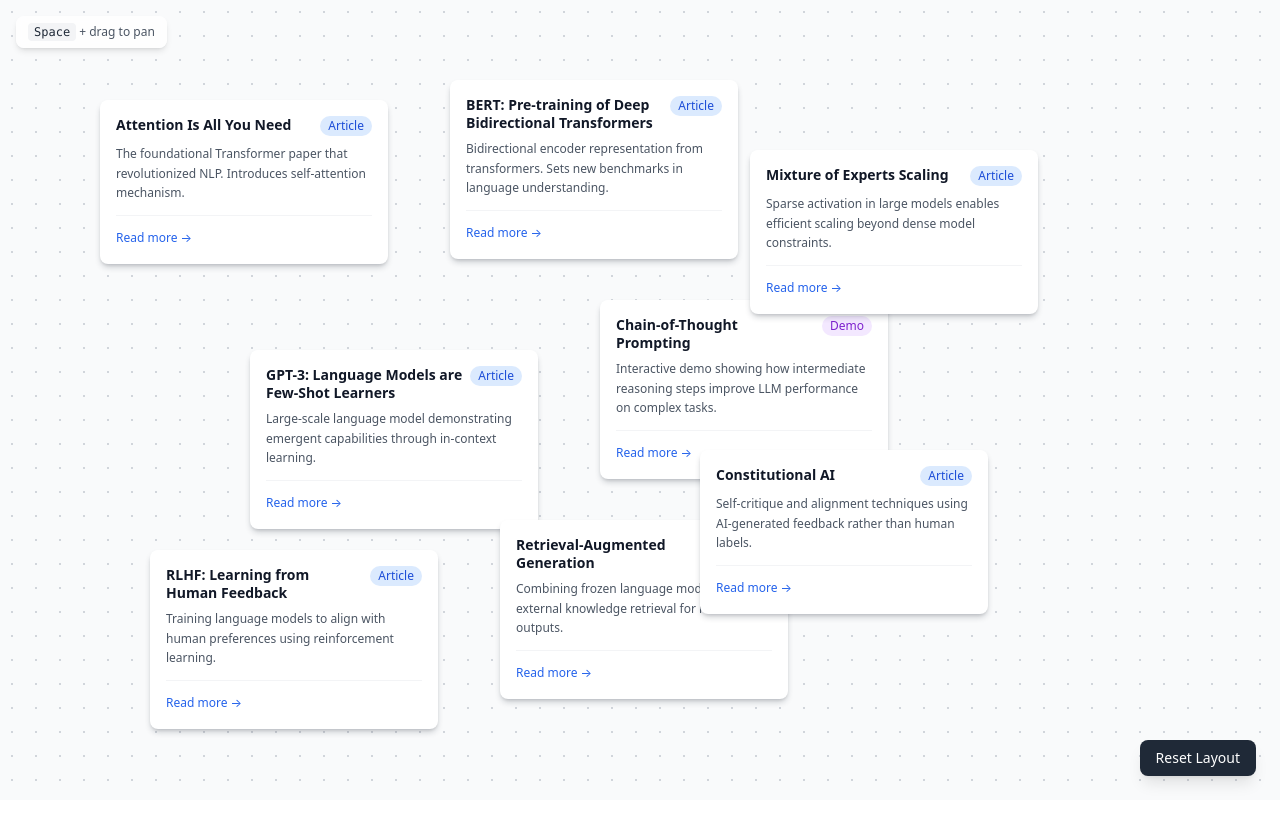
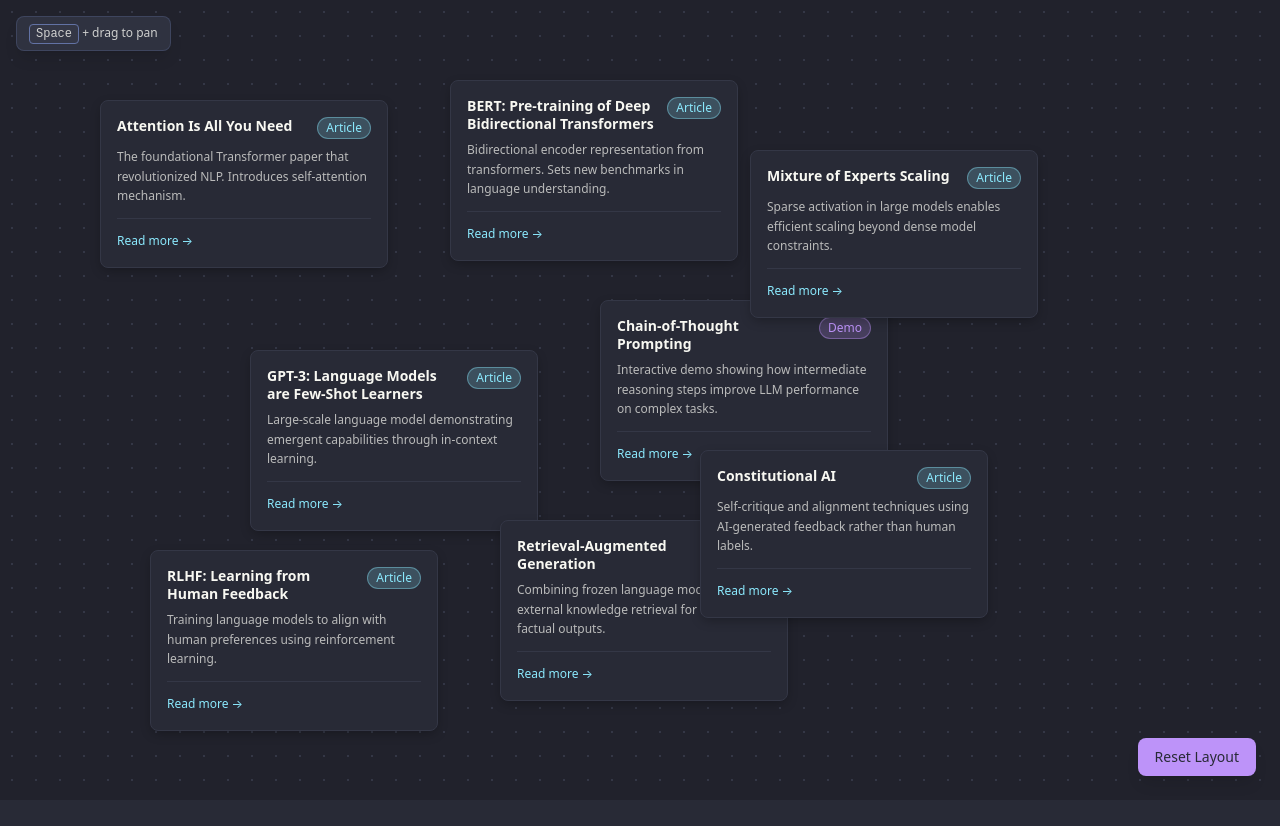
Before and after one commit to JonnaMat/spatial-canvas, a React (Vite) app: page / in a window 1280 px wide. Shown: the top 826 px of the page. Built offline with nearby package versions, Linux system fonts and the light colour scheme.

Commit message:
Use Dracula Theme

```diff
--- a/src/components/Canvas.tsx
+++ b/src/components/Canvas.tsx
@@ -63,18 +63,12 @@
   )?.id;
 
   return (
-    <div className="w-screen h-screen overflow-hidden bg-gray-50">
+    <div className="w-screen h-screen overflow-hidden bg-dracula-bg">
       <div
         ref={canvasRef}
-        className={`absolute inset-0 bg-gradient-to-br from-gray-100 to-gray-200 ${
+        className={`absolute inset-0 bg-dracula-bg-dark canvas-grid ${
           spaceHeld ? 'cursor-grab active:cursor-grabbing' : ''
         }`}
-        style={{
-          backgroundImage: `
-            radial-gradient(circle, #d1d5db 1px, transparent 1px)
-          `,
-          backgroundSize: '24px 24px',
-        }}
         onMouseDown={handleCanvasMouseDown}
         onMouseMove={handleCanvasMouseMove}
         onMouseUp={handleCanvasMouseUp}
@@ -98,12 +92,9 @@
         </div>
       </div>
 
-      <div className="fixed top-4 left-4 bg-white/80 backdrop-blur-sm px-3 py-2 rounded-lg shadow-md">
-        <p className="text-xs text-gray-600">
-          <kbd className="px-1.5 py-0.5 bg-gray-100 rounded text-gray-800 font-medium">
-            Space
-          </kbd>{' '}
-          + drag to pan
+      <div className="fixed top-4 left-4 bg-dracula-bg-light/80 backdrop-blur-sm px-3 py-2 rounded-lg shadow-lg border border-dracula-comment/30">
+        <p className="text-xs text-dracula-foreground/80">
+          <kbd className="kbd-key">Space</kbd> + drag to pan
         </p>
       </div>
 
--- a/src/components/Card.tsx
+++ b/src/components/Card.tsx
@@ -51,17 +51,21 @@
   );
 
   const shadowClass = isDragging
-    ? 'shadow-2xl shadow-gray-900/50'
+    ? 'card-shadow-drag'
     : isHovered
-    ? 'shadow-xl shadow-gray-900/30'
-    : 'shadow-md shadow-gray-900/20';
+    ? 'card-shadow-hover'
+    : 'card-shadow-base';
 
   const scaleClass = isDragging ? 'scale-105' : isHovered ? 'scale-102' : '';
 
+  const badgeClass = card.type === 'demo'
+    ? 'bg-dracula-purple/20 text-dracula-purple border border-dracula-purple/40'
+    : 'bg-dracula-cyan/20 text-dracula-cyan border border-dracula-cyan/40';
+
   return (
     <div
-      className={`absolute w-72 bg-white rounded-lg p-4 cursor-pointer select-none
-        transition-all duration-150 ease-out will-change-transform
+      className={`absolute w-72 bg-dracula-bg rounded-lg p-4 cursor-pointer select-none
+        transition-all duration-150 ease-out will-change-transform border border-dracula-bg-light
         ${shadowClass} ${scaleClass}`}
       style={{
         left: currentPos.x,
@@ -74,24 +78,20 @@
       onClick={handleClick}
     >
       <div className="flex items-start justify-between gap-2 mb-2">
-        <h3 className="font-semibold text-gray-900 text-sm leading-tight">
+        <h3 className="font-semibold text-dracula-foreground text-sm leading-tight">
           {card.title}
         </h3>
         <span
-          className={`shrink-0 px-2 py-0.5 text-xs rounded-full ${
-            card.type === 'demo'
-              ? 'bg-purple-100 text-purple-700'
-              : 'bg-blue-100 text-blue-700'
-          }`}
+          className={`shrink-0 px-2 py-0.5 text-xs rounded-full ${badgeClass}`}
         >
           {card.type === 'demo' ? 'Demo' : 'Article'}
         </span>
       </div>
-      <p className="text-xs text-gray-600 leading-relaxed line-clamp-3">
+      <p className="text-xs text-dracula-foreground/70 leading-relaxed line-clamp-3">
         {card.description}
       </p>
-      <div className="mt-3 pt-2 border-t border-gray-100">
-        <span className="text-xs text-blue-600 hover:text-blue-800">
+      <div className="mt-3 pt-2 border-t border-dracula-bg-light">
+        <span className="text-xs text-dracula-cyan hover:text-dracula-green transition-colors">
           Read more →
         </span>
       </div>
--- a/src/components/ResetButton.tsx
+++ b/src/components/ResetButton.tsx
@@ -17,9 +17,9 @@
   return (
     <button
       onClick={reset}
-      className="fixed bottom-6 right-6 px-4 py-2 bg-gray-800 text-white text-sm rounded-lg
-        hover:bg-gray-700 transition-colors shadow-lg z-[9999]
-        disabled:opacity-50 disabled:cursor-not-allowed"
+      className="fixed bottom-6 right-6 px-4 py-2 bg-dracula-purple text-dracula-bg font-medium text-sm rounded-lg
+        hover:bg-dracula-pink transition-colors shadow-lg z-[9999]
+        disabled:opacity-50 disabled:cursor-not-allowed border border-dracula-purple/50"
       disabled={spaceHeld}
       title="Reset layout (Esc)"
     >
--- a/src/index.css
+++ b/src/index.css
@@ -1,6 +1,21 @@
 @tailwind base;
 @tailwind components;
 @tailwind utilities;
+
+:root {
+  --dracula-bg: #282A36;
+  --dracula-bg-light: #343746;
+  --dracula-bg-lighter: #424450;
+  --dracula-bg-dark: #21222C;
+  --dracula-foreground: #F8F8F2;
+  --dracula-comment: #6272A4;
+  --dracula-purple: #BD93F9;
+  --dracula-pink: #FF79C6;
+  --dracula-cyan: #8BE9FD;
+  --dracula-green: #50FA7B;
+  --dracula-yellow: #F1FA8C;
+  --dracula-orange: #FFB86C;
+}
 
 * {
   margin: 0;
@@ -11,4 +26,36 @@
 body {
   font-family: system-ui, -apple-system, sans-serif;
   overflow: hidden;
+  background-color: var(--dracula-bg);
+  color: var(--dracula-foreground);
 }
+
+@layer components {
+  .card-shadow-drag {
+    box-shadow: 0 20px 40px -8px rgba(0, 0, 0, 0.5),
+                0 0 20px rgba(189, 147, 249, 0.2);
+  }
+
+  .card-shadow-hover {
+    box-shadow: 0 10px 30px -6px rgba(0, 0, 0, 0.4),
+                0 0 12px rgba(139, 233, 253, 0.15);
+  }
+
+  .card-shadow-base {
+    box-shadow: 0 4px 12px -2px rgba(0, 0, 0, 0.3);
+  }
+
+  .canvas-grid {
+    background-image: radial-gradient(circle, var(--dracula-bg-light) 1px, transparent 1px);
+    background-size: 24px 24px;
+  }
+
+  .kbd-key {
+    background-color: var(--dracula-bg-light);
+    border: 1px solid var(--dracula-comment);
+    border-radius: 4px;
+    padding: 2px 6px;
+    font-family: monospace;
+    font-size: 0.75rem;
+  }
+}
--- a/tailwind.config.js
+++ b/tailwind.config.js
@@ -3,6 +3,34 @@
   content: ['./index.html', './src/**/*.{js,ts,jsx,tsx}'],
   theme: {
     extend: {
+      colors: {
+        dracula: {
+          bg: '#282A36',
+          'bg-light': '#343746',
+          'bg-lighter': '#424450',
+          'bg-dark': '#21222C',
+          'bg-darker': '#191A21',
+          'current-line': '#6272A4',
+          selection: '#44475A',
+          foreground: '#F8F8F2',
+          comment: '#6272A4',
+          red: '#FF5555',
+          orange: '#FFB86C',
+          yellow: '#F1FA8C',
+          green: '#50FA7B',
+          cyan: '#8BE9FD',
+          purple: '#BD93F9',
+          pink: '#FF79C6',
+          'ui-element': '#343746',
+        },
+        functional: {
+          red: '#DE5735',
+          orange: '#A39514',
+          green: '#089108',
+          cyan: '#0081D6',
+          purple: '#815CD6',
+        },
+      },
       scale: {
         '102': '1.02',
       },
```
Also changed, not shown: 6 other files (tests, documents, lock files or other folders).
